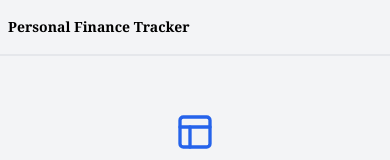
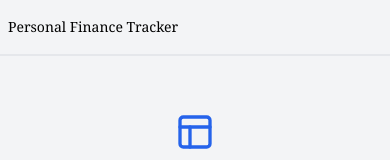
Before and after one commit to akhileshyadav16/Finance-track-aky, a React (Create React App) app: page /login in a window 390 px wide. Shown: the top 160 px of the page. Built offline with nearby package versions, Linux system fonts and the light colour scheme.

Commit message:
add icons

```diff
--- a/src/components/Navbar.jsx
+++ b/src/components/Navbar.jsx
@@ -9,8 +9,8 @@ function Navbar() {
   return (
     <div className="w-full h-14 border-b-2 border-richblack-700">
       <nav className="flex h-full w-full px-2 sm:w-11/12  mx-auto gap-2 items-center justify-between sm:justify-around">
-        <div className="flex items-center gap-2">
-          <Link to={"/"} className="text-sm sm:text-xl font-serif md:text-3xl whitespace-nowrap font-bold">
+        <div className="flex items-center gap-1 sm:gap-2">
+          <Link to={"/"} className="text-sm sm:text-xl font-serif md:text-3xl whitespace-nowrap font-medium sm:font-bold">
             Personal Finance Tracker
           </Link>
         </div>
```
